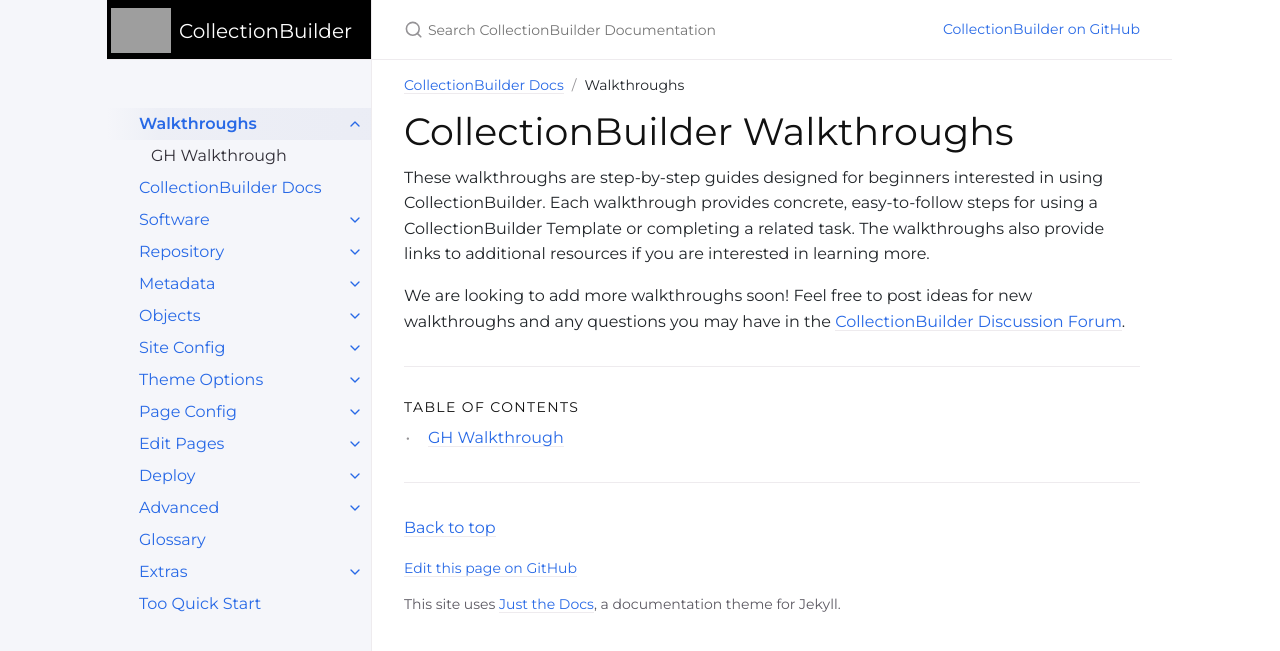
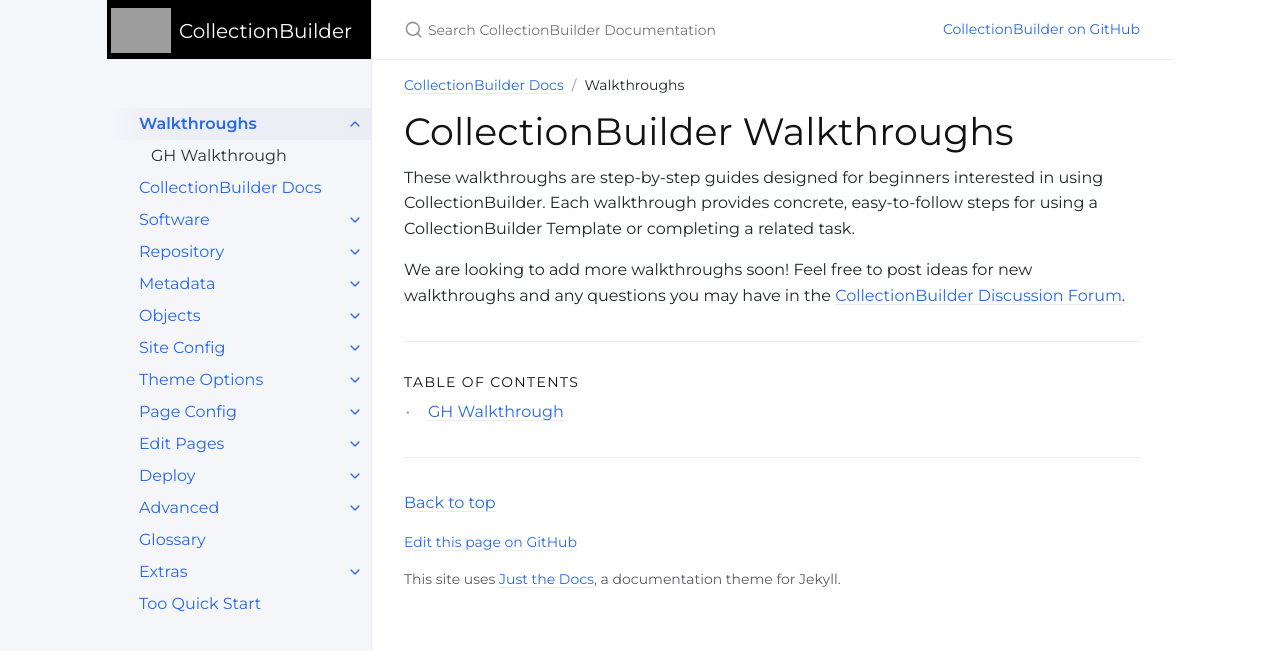
Before and after one commit to CollectionBuilder/cb-docs, a Jekyll site: the page built from docs/walkthroughs/index.md, in a window 1280 px wide. Shown: the top 651 px of the page. Built offline with Jekyll 4.4.1, drawn with Linux system fonts in a browser that asks for light colours; comment, search, counter and statistics services are not loaded.

Commit message:
Shorten intro text

```diff
--- a/docs/walkthroughs/index.md
+++ b/docs/walkthroughs/index.md
@@ -6,6 +6,6 @@ nav_order: 0
 
 # CollectionBuilder Walkthroughs
 
-These walkthroughs are step-by-step guides designed for beginners interested in using CollectionBuilder. Each walkthrough provides concrete, easy-to-follow steps for using a CollectionBuilder Template or completing a related task. The walkthroughs also provide links to additional resources if you are interested in learning more.
+These walkthroughs are step-by-step guides designed for beginners interested in using CollectionBuilder. Each walkthrough provides concrete, easy-to-follow steps for using a CollectionBuilder Template or completing a related task.
 
 We are looking to add more walkthroughs soon! Feel free to post ideas for new walkthroughs and any questions you may have in the [CollectionBuilder Discussion Forum](https://github.com/orgs/CollectionBuilder/discussions).
```
